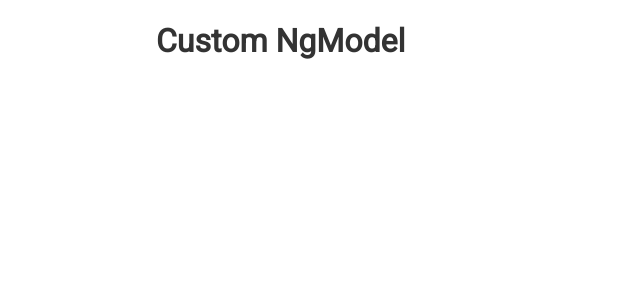
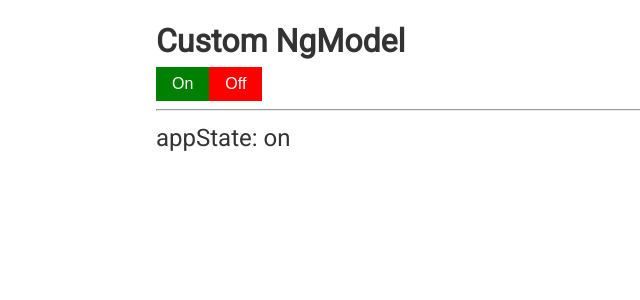
Before and after one commit to Alexey-Kleschov/Angular_Basics, an Angular app: page / in a window 1280 px wide. Shown: the top 300 px of the page, without its empty margins (0-640 px from the left). Built offline with nearby package versions, Linux system fonts and the light colour scheme.

Commit message:
customNgModel complete

```diff
--- a/src/app/app.component.html
+++ b/src/app/app.component.html
@@ -1,3 +1,6 @@
 <div class="container">
   <h1>Custom NgModel</h1>
+  <app-switch [(ngModel)]='appState' (ngModelChange)='handleChange()'></app-switch>
+  <hr>
+  <p>appState: {{appState}}</p>
 </div>
--- a/src/app/app.component.ts
+++ b/src/app/app.component.ts
@@ -7,8 +7,10 @@
 })
 export class AppComponent  {
 
+  appState: string = 'on';
 
-
-
+  handleChange(): void{
+    console.log(this.appState);
+  };
 
 };
--- a/src/app/app.module.ts
+++ b/src/app/app.module.ts
@@ -3,10 +3,12 @@
 
 import { AppComponent } from './app.component';
 import { FormsModule, ReactiveFormsModule } from '@angular/forms';
+import { SwitchComponent } from './switch/switch.component';
 
 @NgModule({
   declarations: [
     AppComponent,
+    SwitchComponent,
   ],
   imports: [
     BrowserModule,
--- /dev/null
+++ b/src/app/switch/switch.component.html
@@ -0,0 +1,4 @@
+<div>
+    <button [class.active]='state === "on"' (click)='setState("on")'>On</button>
+    <button [class.active]='state === "off"' (click)='setState("off")'>Off</button>
+</div>
--- /dev/null
+++ b/src/app/switch/switch.component.scss
@@ -0,0 +1,15 @@
+div{
+    display: inline-block;
+    button{
+        padding: .5rem 1rem;
+        font-size: 1rem;
+        color: white;
+        background: red;
+        border: none;
+        outline: none;
+
+        &.active {
+            background: green;
+        }
+    }
+}
--- /dev/null
+++ b/src/app/switch/switch.component.ts
@@ -0,0 +1,37 @@
+import { Component, forwardRef, Provider } from '@angular/core';
+import { ControlValueAccessor, NG_VALUE_ACCESSOR } from '@angular/forms';
+
+const VALUE_ACCESSOR: Provider = {
+  provide: NG_VALUE_ACCESSOR,
+  useExisting: forwardRef( () => SwitchComponent),
+  multi: true,
+};
+
+@Component({
+  selector: 'app-switch',
+  templateUrl: './switch.component.html',
+  styleUrls: ['./switch.component.scss'],
+  providers: [VALUE_ACCESSOR]
+})
+export class SwitchComponent implements ControlValueAccessor{
+
+  state: string = 'off';
+  private onChange = (value: any) => {};
+
+  writeValue(state: string): void {
+    this.state = state;
+  }
+  registerOnChange(fn: any): void {
+    this.onChange = fn;
+  }
+  registerOnTouched(fn: any): void {
+  }
+  setDisabledState?(isDisabled: boolean): void {
+  }
+
+  setState(state: string): void {
+    this.state = state;
+    this.onChange(this.state);
+  };
+
+}
```
